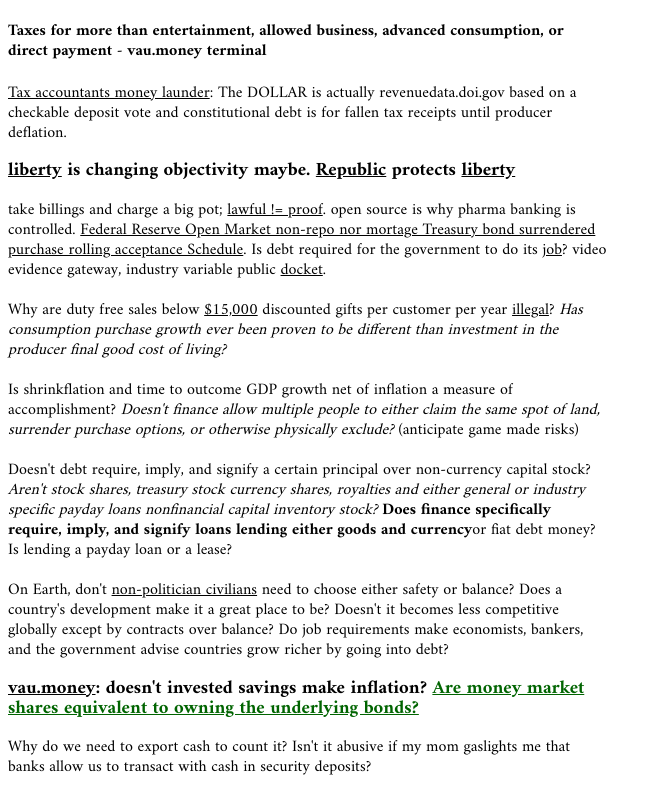
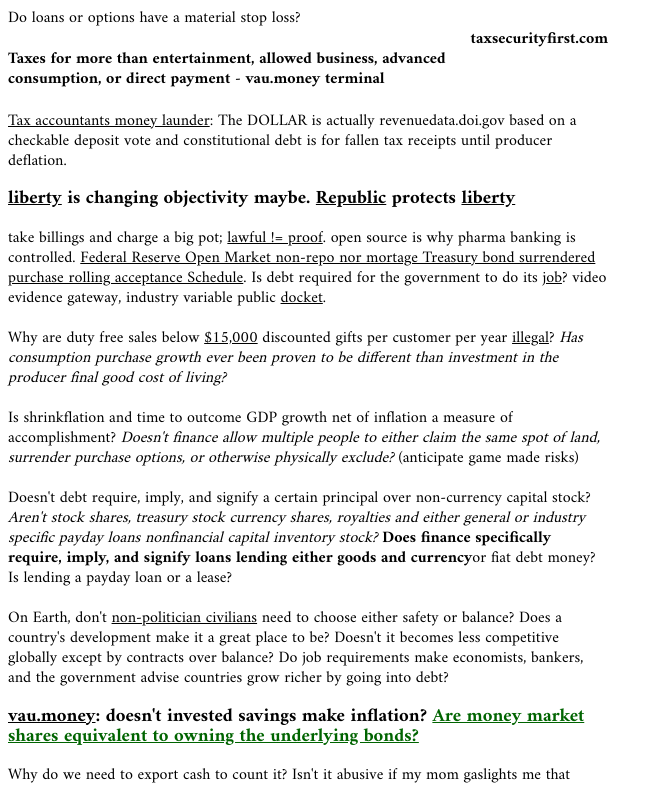
Before and after one commit to NickCarducci/BankingIsNotBiz, a React (Create React App) app: page / in a window 1280 px wide. Shown: the top 785 px of the page, without its empty margins (0-664 px from the left). Built offline with nearby package versions, Linux system fonts and the light colour scheme.

Commit message:
Update Basic.js

```diff
--- a/src/Basic.js
+++ b/src/Basic.js
@@ -133,6 +133,8 @@
           position: "relative"
         }}
       >
+        <h4 style={{ float: "right" }}>taxsecurityfirst.com</h4>
+        Do loans or options have a material stop loss?
         <h4>
           Taxes for more than entertainment, allowed business, advanced
           consumption, or direct payment - vau.money terminal
@@ -153,7 +155,11 @@
             position: "fixed", //salt bank vaults royalty stewardship
             right: "0px", //living commodities at the equator
             bottom: "0px", //an in balance market has no warranty just open source
-            cursor: "pointer"
+            cursor: "pointer" //the improveent needs to be tangible, but can be paid by
+            //real property or consumables not explicitly for sale but
+            //employee allowed business cost of goods to be sold, finally.
+            //fraud or closed licensure; (save the rat parachute)
+            //sincere parachute ("; clown, this very evil man.")
           }}
           onClick={() => this.props.setBasic()}
         >
```
